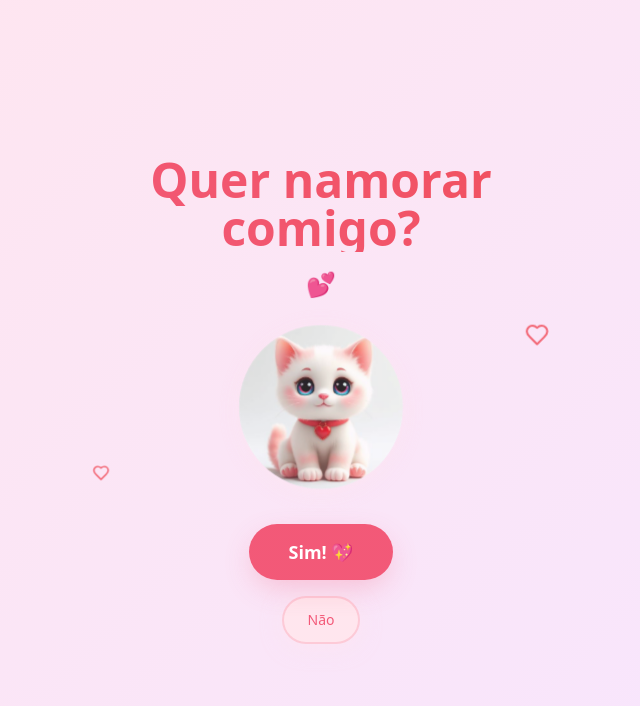
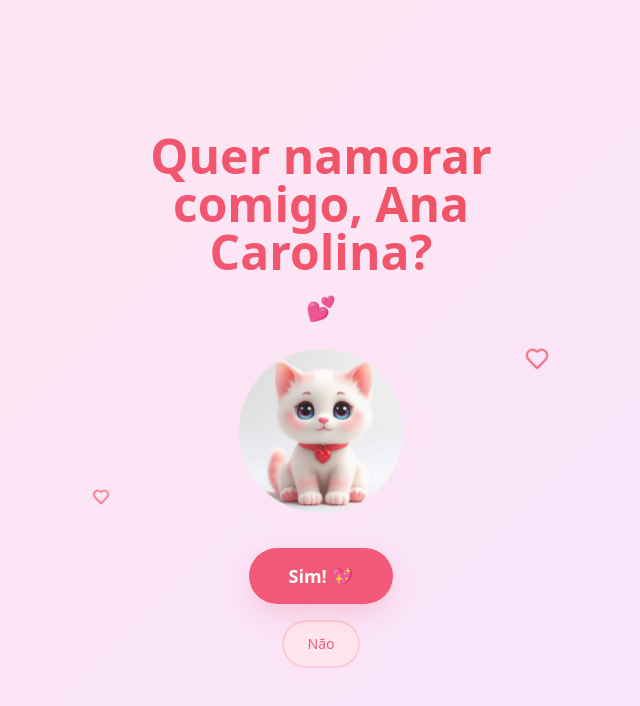
Before and after one commit to paquinha2003/ask-me-kitty, a React (Vite) app: page / in a window 1280 px wide. Shown: the top 706 px of the page, without its empty margins (319-959 px from the left). Built offline with nearby package versions, Linux system fonts and the light colour scheme.

Commit message:
feat: Adicionar nome à pergunta
Adiciona "Ana Carolina" à pergunta principal da página de pedido de namoro.

```diff
--- a/src/components/ProposalPage.tsx
+++ b/src/components/ProposalPage.tsx
@@ -111,7 +111,7 @@ const ProposalPage = () => {
         {/* Title */}
         <div className="space-y-4">
           <h1 className="text-3xl md:text-5xl font-bold heart-gradient bg-clip-text text-transparent leading-tight">
-            Quer namorar comigo?
+            Quer namorar comigo, Ana Carolina?
           </h1>
           <div className="text-2xl">💕</div>
         </div>
```
